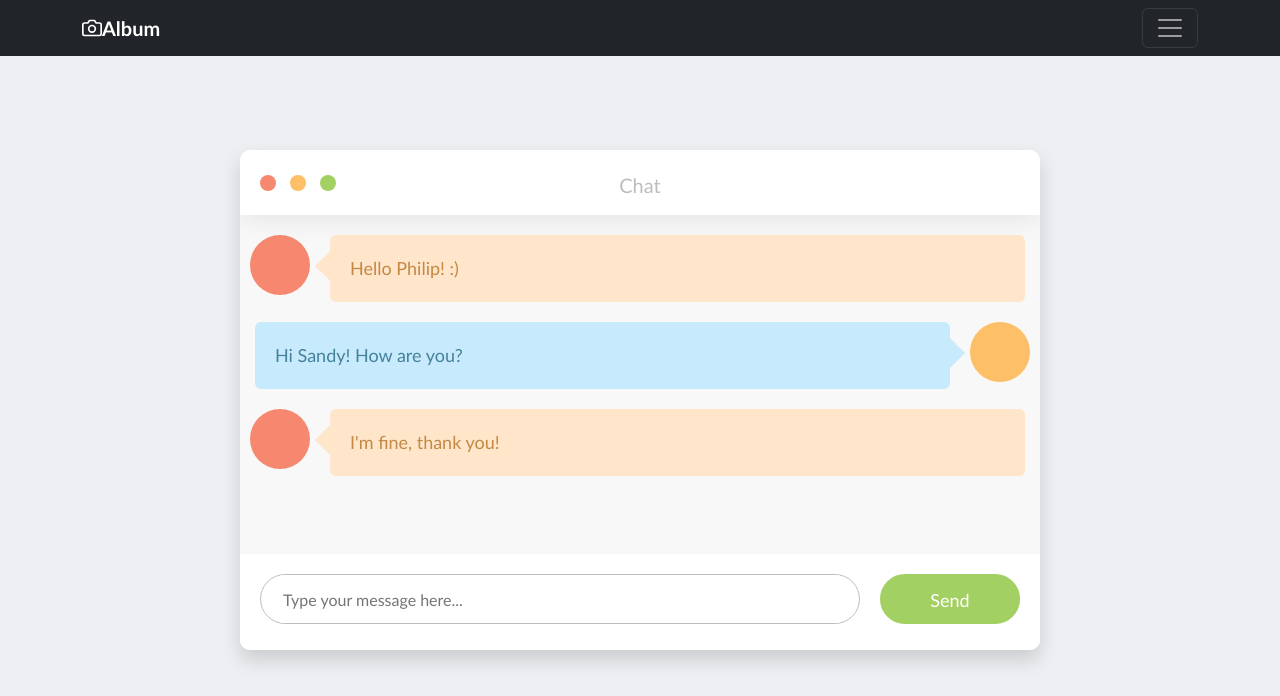
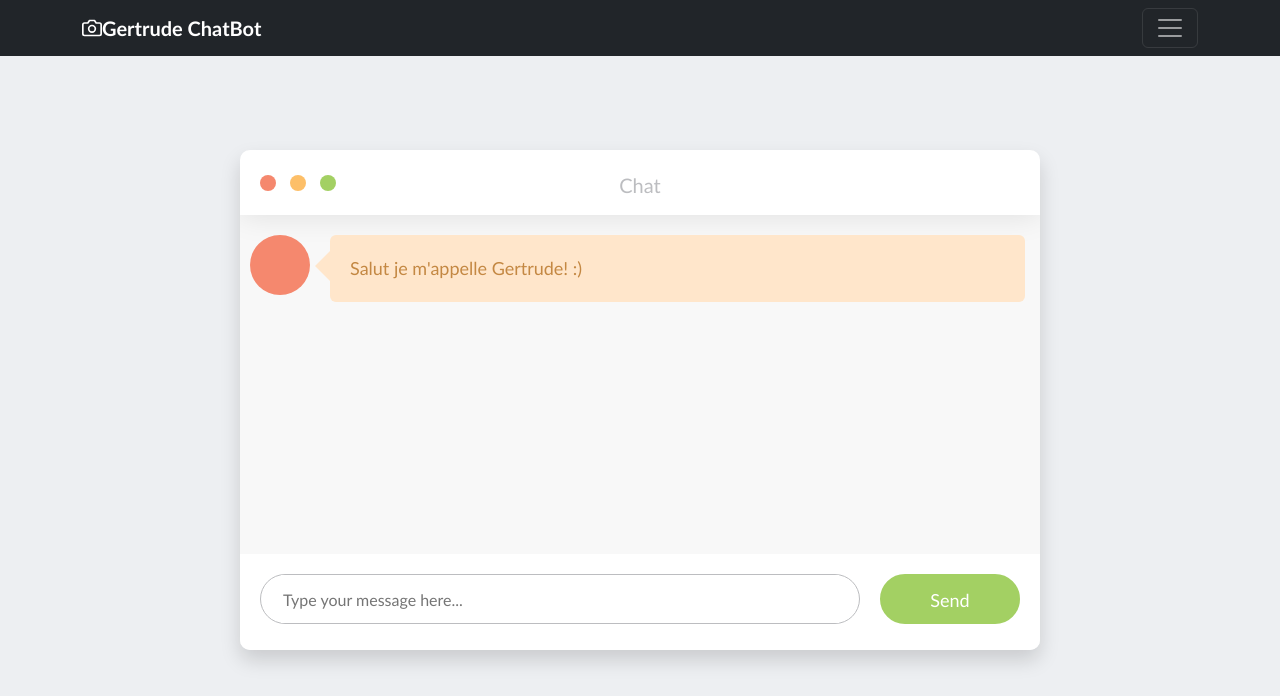
Before and after one commit to ThibaultLl/ChatBot-Django, a Django app: page / in a window 1280 px wide. Shown: the top 696 px of the page. Run offline with Django 4.2, Linux system fonts and the light colour scheme; some libraries are stand-ins or nearby versions.

Commit message:
chatbot front integration

```diff
--- a/Gertrude/templates/index.html
+++ b/Gertrude/templates/index.html
@@ -4,20 +4,19 @@
     <meta charset="utf-8">
     <meta name="viewport" content="width=device-width, initial-scale=1, shrink-to-fit=no">
     <meta name="description" content="">
-    <meta name="author" content="">
+    <meta name="CA" content="">
     <!-- CSS only -->
     <link href="https://cdn.jsdelivr.net/npm/bootstrap@5.2.0-beta1/dist/css/bootstrap.min.css" rel="stylesheet" integrity="sha384-0evHe/X+R7YkIZDRvuzKMRqM+OrBnVFBL6DOitfPri4tjfHxaWutUpFmBp4vmVor" crossorigin="anonymous">
     <link rel="icon" href="/docs/4.0/assets/img/favicons/favicon.ico">
 
-    <title>Album example for Bootstrap</title>
-
-    <link rel="canonical" href="https://getbootstrap.com/docs/4.0/examples/album/">
+    <title>Gertrude</title>
+    <!--<link rel="canonical" href="https://getbootstrap.com/docs/4.0/examples/album/">-->
 
     <!-- Bootstrap core CSS -->
     <link href="../../dist/css/bootstrap.min.css" rel="stylesheet">
 
     <!-- Custom styles for this template -->
-    <link href="album.css" rel="stylesheet">
+
 
     <style>
 
@@ -246,7 +245,7 @@
         <div class="container d-flex justify-content-between">
           <a href="#" class="navbar-brand d-flex align-items-center">
             <svg xmlns="http://www.w3.org/2000/svg" width="20" height="20" viewBox="0 0 24 24" fill="none" stroke="currentColor" stroke-width="2" stroke-linecap="round" stroke-linejoin="round" class="mr-2"><path d="M23 19a2 2 0 0 1-2 2H3a2 2 0 0 1-2-2V8a2 2 0 0 1 2-2h4l2-3h6l2 3h4a2 2 0 0 1 2 2z"></path><circle cx="12" cy="13" r="4"></circle></svg>
-            <strong>Album</strong>
+            <strong>Gertrude ChatBot</strong>
           </a>
           <button class="navbar-toggler" type="button" data-toggle="collapse" data-target="#navbarHeader" aria-controls="navbarHeader" aria-expanded="false" aria-label="Toggle navigation">
             <span class="navbar-toggler-icon"></span>
@@ -298,6 +297,7 @@
     <script src="../../assets/js/vendor/popper.min.js"></script>
     <script src="../../dist/js/bootstrap.min.js"></script>
     <script src="../../assets/js/vendor/holder.min.js"></script>
+    <script src="jquery-3.6.0.min.js"></script>
     <script>
       (function () {
           var Message;
@@ -347,15 +347,15 @@
                       return sendMessage(getMessageText());
                   }
               });
-              sendMessage('Hello Philip! :)');
-              setTimeout(function () {
-                  return sendMessage('Hi Sandy! How are you?');
-              }, 1000);
-              return setTimeout(function () {
-                  return sendMessage('I\'m fine, thank you!');
-              }, 2000);
+              sendMessage("Salut je m'appelle Gertrude! :)");
           });
       }.call(this));
     </script>
+    <script async src="https://www.googletagmanager.com/gtag/js?id=G-F1RTS0P1CD"></script> <script>window.dataLayer = window.dataLayer || [];
+      function gtag(){dataLayer.push(arguments);}
+      gtag('js', new Date());
+
+      gtag('config', 'G-F1RTS0P1CD');</script>
+
   </body>
 </html>
```
